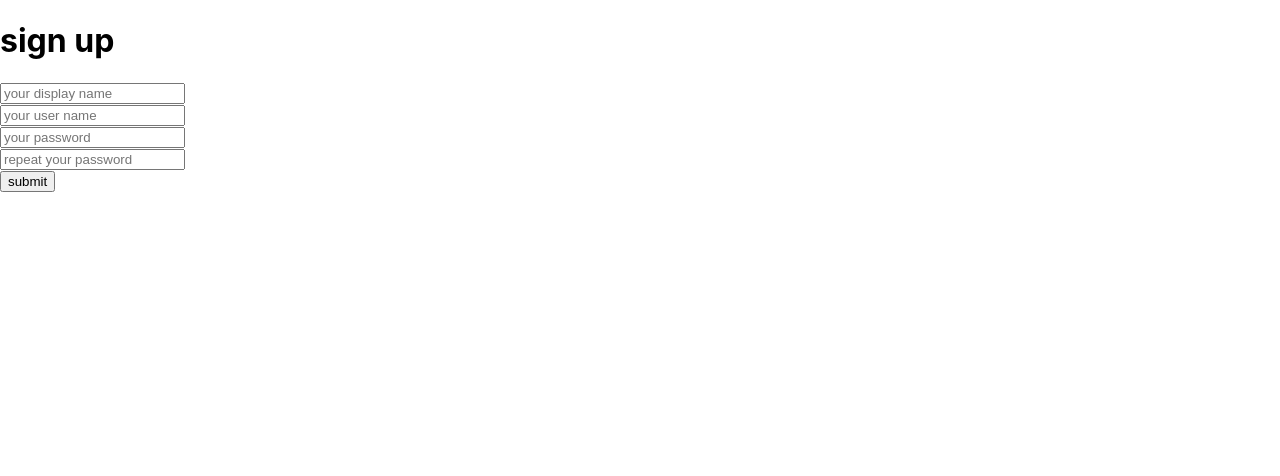
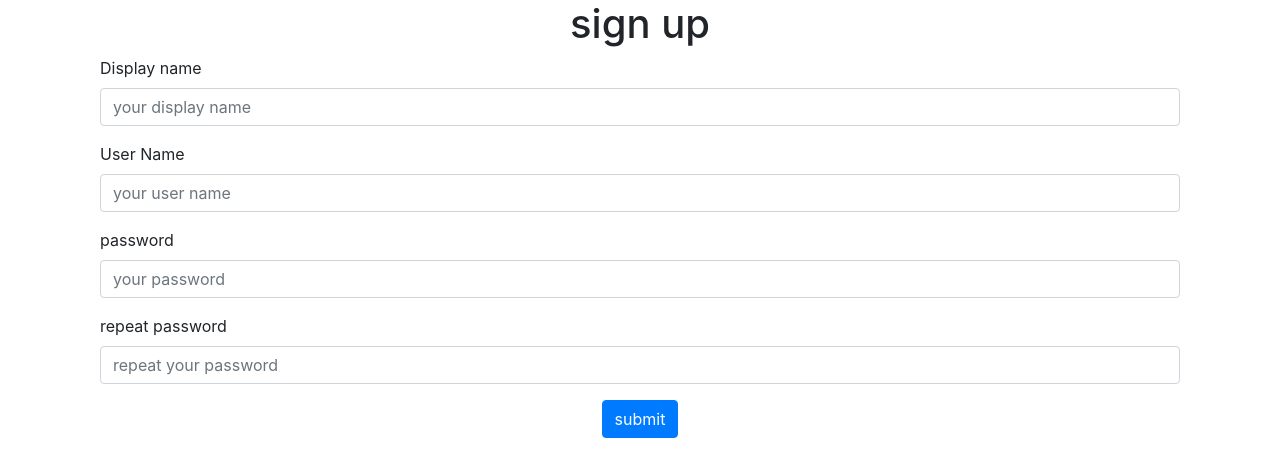
Before and after one commit to gfasil/hoxify, a React (Create React App) app in the folder src/frontend/: page / in a window 1280 px wide. Shown: the top 476 px of the page. Built offline with nearby package versions, Linux system fonts and the light colour scheme.

Commit message:
style added for sign up form

```diff
--- a/src/frontend/public/index.html
+++ b/src/frontend/public/index.html
@@ -10,6 +10,7 @@
       content="Web site created using create-react-app"
     />
     <link rel="apple-touch-icon" href="%PUBLIC_URL%/logo192.png" />
+    <link rel="stylesheet" href="https://stackpath.bootstrapcdn.com/bootstrap/4.5.2/css/bootstrap.min.css" integrity="sha384-JcKb8q3iqJ61gNV9KGb8thSsNjpSL0n8PARn9HuZOnIxN0hoP+VmmDGMN5t9UJ0Z" crossorigin="anonymous">
     <!--
       manifest.json provides metadata used when your web app is installed on a
       user's mobile device or desktop. See https://developers.google.com/web/fundamentals/web-app-manifest/
--- a/src/frontend/src/pages/signup.js
+++ b/src/frontend/src/pages/signup.js
@@ -34,39 +34,46 @@ import React,{Component} from 'react';
         render(){
 
             return (
-                <div>
-                    <h1>sign up</h1>
-                    <div>
-                    <input placeholder="your display name"
+                <div className="container">
+                    <h1 className="text-center">sign up</h1>
+                    <div className="col-12 mb-3">
+                    <label>Display name</label>
+                    <input className="form-control" placeholder="your display name"
                         value={this.state.displayName}
                         onChange={this.handleChange}
                         name='displayName'
                     />
                     </div>
-                    <div>
-                    <input placeholder="your user name"
+                    <div className="col-12 mb-3">
+                    <label>User Name</label>
+                    <input className="form-control"  placeholder="your user name"
                           value={this.state.userName}
                         onChange={this.handleChange}
                         name='userName'
                     />
                     </div>
-                    <div>
-                    <input placeholder="your password" type="password"
+                    <div className="col-12 mb-3">
+                    <label>password</label>
+                    <input className="form-control"  placeholder="your password" type="password"
                      value={this.state.password}
                      onChange={this.handleChange}
                      name='password'
 
                     />
                     </div>
-                    <div>
-                    <input placeholder="repeat your password" type="password"
+                    <div className="col-12 mb-3">
+                    <label>repeat password</label>
+                    <input className="form-control"  placeholder="repeat your password" type="password"
                         value={this.state.repeatPassword}
                      onChange={this.handleChange}
                      name='repeatPassword'
 
                     />
                     </div>
-                   <button onClick={this.onClickSignUp}>submit</button>
+                    <div className="text-center">
+                    <button className="btn btn-primary" onClick={this.onClickSignUp}>submit</button>
+                    </div>
+
                 </div>)
         }
 
```
